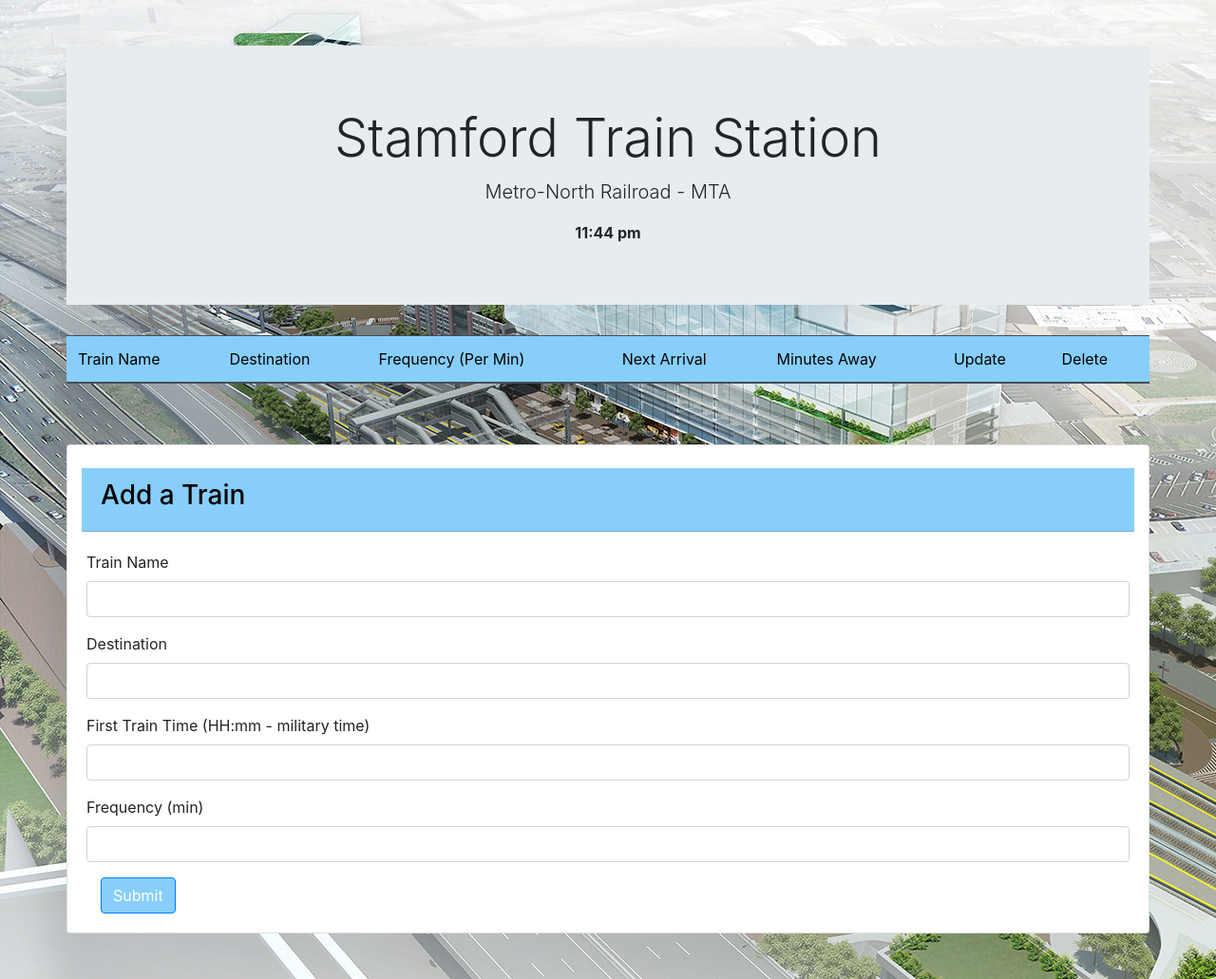
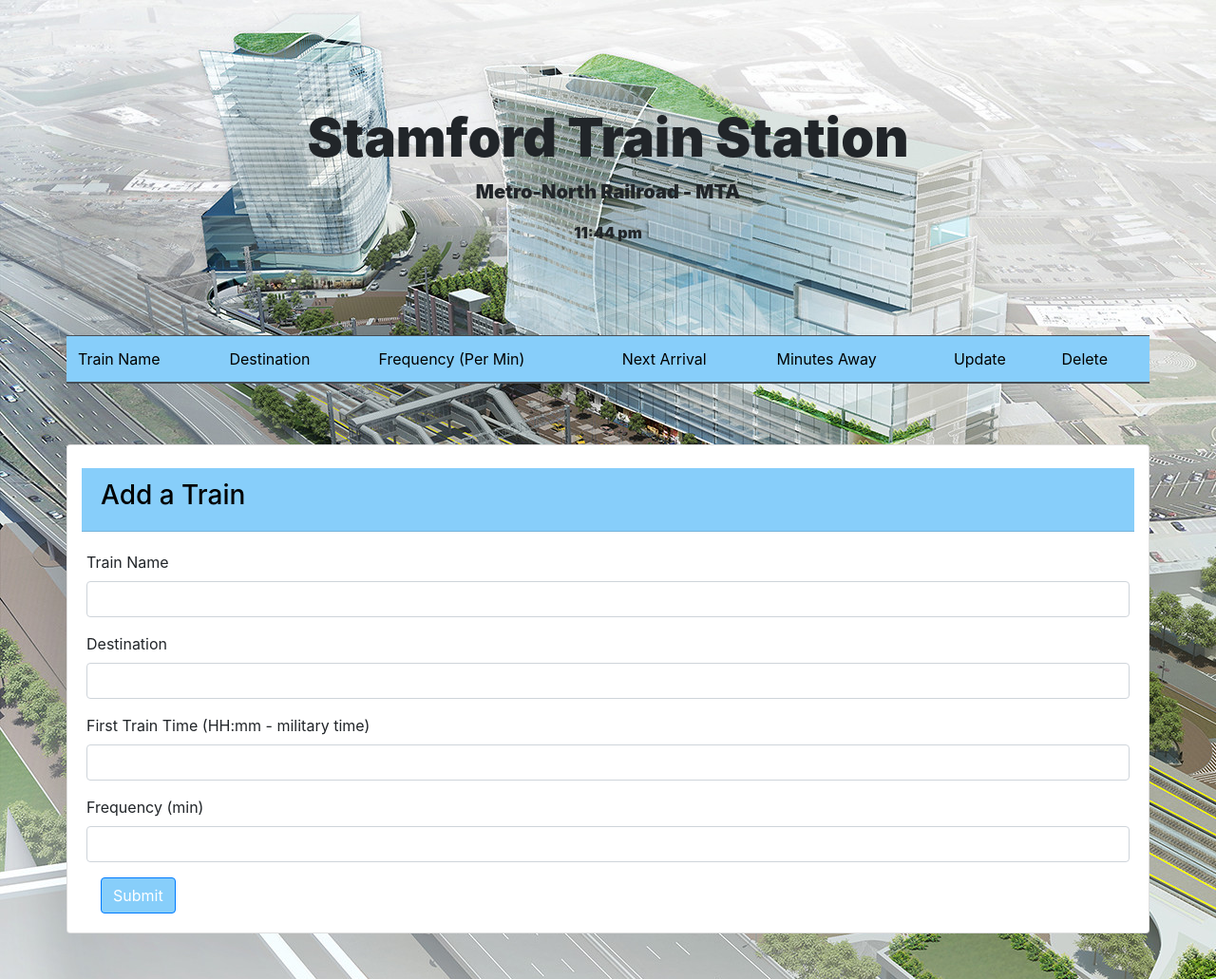
Before and after one commit to Ts-money/Train-Scheduler, a plain HTML site: page index.html in a window 1280 px wide. Shown: the whole page at 95% size. Drawn offline with nearby package versions, Linux system fonts and the light colour scheme; no server answers.

Commit message:
Font & CSS Update

```diff
--- a/assets/css/style.css
+++ b/assets/css/style.css
@@ -12,5 +12,20 @@ body {
 .table {
     background-color:lightskyblue;
     color:black;
+}
 
+.jumbotron {
+    background-color: transparent;
 }
+
+.display-4 {
+    font-weight: 900;
+}
+
+.lead {
+    font-weight: 900;
+}
+
+#time {
+    font-weight: 900;
+}
```
